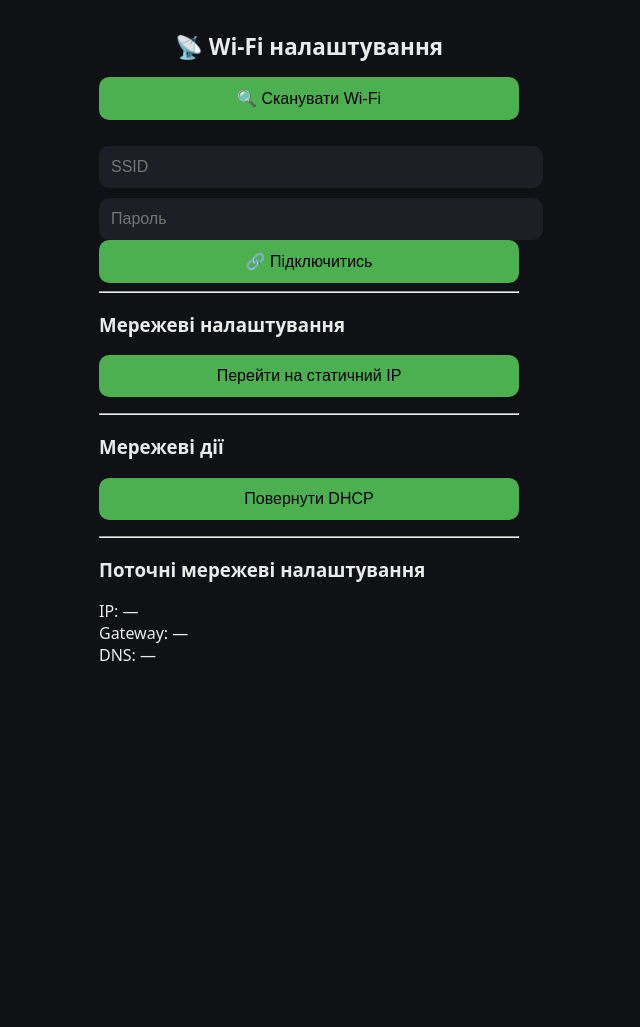
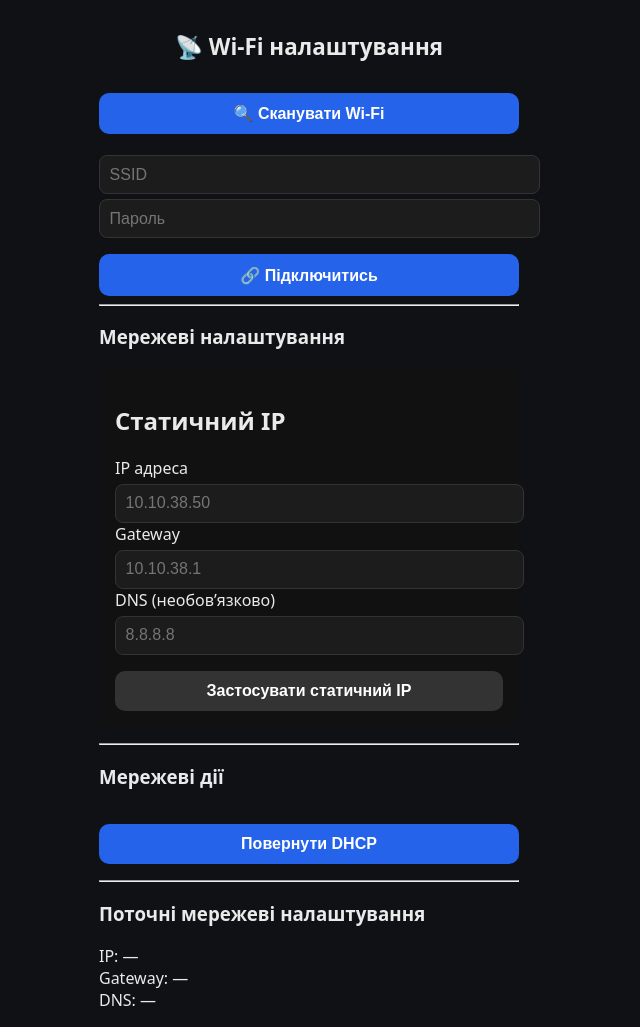
Before and after one commit to igorspringer/wifi-setup, a Flask app: page / in a window 1280 px wide. Shown: the whole page, without its empty margins (331-971 px from the left). Before the commit the page ends 661 px from the top, so only its background shows below. Run offline with Flask 3, Linux system fonts and the light colour scheme; data that the repository does not hold is empty.

Commit message:
Form for static-ip

```diff
--- a/app.py
+++ b/app.py
@@ -1,7 +1,51 @@
 from flask import Flask, render_template, jsonify, request
 import subprocess
+import threading
+import time
+import ipaddress
 
 app = Flask(__name__)
+
+ROLLBACK_TIMEOUT = 60
+rollback_timer = None
+
+def set_static_ip(ip, gateway, dns):
+    subprocess.run([
+        "nmcli", "con", "mod", "netplan-wlan0",
+        "ipv4.method", "manual",
+        "ipv4.addresses", f"{ip}/24",
+        "ipv4.gateway", gateway,
+        "ipv4.dns", dns
+    ], check=True)
+
+    subprocess.run(["nmcli", "con", "up", "netplan-wlan0"], check=True)
+
+def rollback_to_dhcp():
+    subprocess.run([
+        "nmcli", "con", "mod", "netplan-wlan0",
+        "ipv4.method", "auto"
+    ])
+    subprocess.run(["nmcli", "con", "up", "netplan-wlan0"])
+
+def start_rollback_timer():
+    global rollback_timer
+
+    if rollback_timer:
+        rollback_timer.cancel()
+
+    rollback_timer = threading.Timer(ROLLBACK_TIMEOUT, rollback_to_dhcp)
+    rollback_timer.start()
+
+def get_active_wifi_connection():
+    r = subprocess.check_output(
+        ["nmcli", "-t", "-f", "NAME,DEVICE", "con", "show", "--active"],
+        text=True
+    )
+    for line in r.splitlines():
+        name, dev = line.split(":")
+        if dev == "wlan0":
+            return name
+    raise RuntimeError("Active Wi-Fi connection not found")
 
 @app.route("/")
 def index():
@@ -62,46 +106,52 @@ def connect():
 
     return f"Підключено до {ssid}"
 
-@app.route("/set_static_ip", methods=["POST"])
+@app.route("/set-static-ip", methods=["POST"])
 def set_static_ip():
+    data = request.get_json(force=True)
+
+    ip = data.get("ip")
+    gateway = data.get("gateway")
+    dns = data.get("dns")
+
+    # 🔐 базова валідація
     try:
-        # визначаємо активне Wi-Fi підключення
-        con = subprocess.check_output(
-            ["nmcli", "-t", "-f", "NAME,DEVICE", "con", "show", "--active"],
-            text=True
-        )
+        ipaddress.ip_address(ip)
+        ipaddress.ip_address(gateway)
+        if dns:
+            ipaddress.ip_address(dns)
+    except ValueError:
+        return jsonify(error="Invalid IP format"), 400
 
-        wifi_con = None
-        for line in con.splitlines():
-            name, dev = line.split(":")
-            if dev == "wlan0":
-                wifi_con = name
-                break
+    try:
+        conn = get_active_wifi_connection()
 
-        if not wifi_con:
-            return {"message": "Активне Wi-Fi підключення не знайдено"}, 400
-
-        # ⚠️ ЗАДАЙ СВОЇ ПАРАМЕТРИ
-        STATIC_IP = "10.10.38.50/24"
-        GATEWAY = "10.10.38.1"
-        DNS = "8.8.8.8 1.1.1.1"
-
+        # 1️⃣ встановлюємо static IP
         subprocess.run(
-            ["nmcli", "con", "mod", wifi_con,
-             "ipv4.method", "manual",
-             "ipv4.addresses", STATIC_IP,
-             "ipv4.gateway", GATEWAY,
-             "ipv4.dns", DNS],
+            [
+                "nmcli", "con", "mod", conn,
+                "ipv4.method", "manual",
+                "ipv4.addresses", f"{ip}/24",
+                "ipv4.gateway", gateway,
+                "ipv4.dns", dns or ""
+            ],
             check=True
         )
 
-        subprocess.run(["nmcli", "con", "down", wifi_con], check=True)
-        subprocess.run(["nmcli", "con", "up", wifi_con], check=True)
+        # 2️⃣ застосовуємо
+        subprocess.run(
+            ["nmcli", "con", "down", conn],
+            check=True
+        )
+        subprocess.run(
+            ["nmcli", "con", "up", conn],
+            check=True
+        )
 
-        return {"message": f"Статичний IP {STATIC_IP} застосовано"}
+        return jsonify(message="Статичний IP застосовано"), 200
 
     except Exception as e:
-        return {"message": f"Помилка: {e}"}, 500
+        return jsonify(error=str(e)), 500
 
 @app.route("/set_dhcp", methods=["POST"])
 def set_dhcp():
--- a/static/style.css
+++ b/static/style.css
@@ -88,3 +88,45 @@ input {
   color: var(--text);
   font-size: 1rem;
 }
+
+.card {
+  background: #111;
+  padding: 1rem;
+  border-radius: 12px;
+  margin-bottom: 1rem;
+}
+
+input {
+  width: 100%;
+  padding: 0.6rem;
+  margin-top: 0.3rem;
+  background: #1c1c1c;
+  border: 1px solid #333;
+  color: #fff;
+  border-radius: 8px;
+}
+
+button {
+  margin-top: 1rem;
+  width: 100%;
+  padding: 0.7rem;
+  background: #2563eb;
+  color: white;
+  border: none;
+  border-radius: 10px;
+  font-weight: bold;
+}
+
+button:disabled {
+  background: #333;
+  cursor: not-allowed;
+}
+
+.error {
+  color: #f87171;
+  margin-top: 0.5rem;
+}
+
+.hidden {
+  display: none;
+}
--- a/templates/index.html
+++ b/templates/index.html
@@ -21,11 +21,48 @@
 
     <h3>Мережеві налаштування</h3>
 
-    <button id="static-ip-btn">
-      Перейти на статичний IP
-    </button>
+    <section class="card">
+      <h2>Статичний IP</h2>
 
-    <p id="static-ip-status"></p>
+      <form id="static-ip-form">
+        <label>
+          IP адреса
+          <input
+            type="text"
+            id="ip"
+            placeholder="10.10.38.50"
+            required
+          />
+        </label>
+
+        <label>
+          Gateway
+          <input
+            type="text"
+            id="gateway"
+            placeholder="10.10.38.1"
+            required
+          />
+        </label>
+
+        <label>
+          DNS (необовʼязково)
+          <input
+            type="text"
+            id="dns"
+            placeholder="8.8.8.8"
+          />
+        </label>
+
+        <button type="submit" id="apply-static-ip" disabled>
+          Застосувати статичний IP
+        </button>
+      </form>
+
+      <p id="ip-error" class="error hidden"></p>
+    </section>
+
+    <p id="net-status"></p>
 
     <hr>
 
@@ -100,11 +137,76 @@
 </script>
 
 <script>
-document.getElementById("static-ip-btn").onclick = async () => {
-  const res = await fetch("/set_static_ip", { method: "POST" });
-  const data = await res.json();
-  document.getElementById("static-ip-status").innerText = data.message;
-};
+const ipInput = document.getElementById("ip");
+const gatewayInput = document.getElementById("gateway");
+const dnsInput = document.getElementById("dns");
+const button = document.getElementById("apply-static-ip");
+const error = document.getElementById("ip-error");
+
+function isValidIP(ip) {
+  const regex =
+    /^(25[0-5]|2[0-4]\d|1\d\d|[1-9]?\d)(\.(25[0-5]|2[0-4]\d|1\d\d|[1-9]?\d)){3}$/;
+  return regex.test(ip);
+}
+
+function validateForm() {
+  error.classList.add("hidden");
+  error.textContent = "";
+
+  if (!isValidIP(ipInput.value)) {
+    error.textContent = "Невірний IP адрес";
+  } else if (!isValidIP(gatewayInput.value)) {
+    error.textContent = "Невірний Gateway";
+  } else if (dnsInput.value && !isValidIP(dnsInput.value)) {
+    error.textContent = "Невірний DNS";
+  }
+
+  if (error.textContent) {
+    error.classList.remove("hidden");
+    button.disabled = true;
+    return;
+  }
+
+  button.disabled = false;
+}
+
+[ipInput, gatewayInput, dnsInput].forEach(input =>
+  input.addEventListener("input", validateForm)
+);
+
+document
+  .getElementById("static-ip-form")
+  .addEventListener("submit", async e => {
+    e.preventDefault();
+
+    const payload = {
+      ip: ipInput.value,
+      gateway: gatewayInput.value,
+      dns: dnsInput.value || "8.8.8.8"
+    };
+
+    console.log("STATIC IP PAYLOAD:", payload);
+
+    document.getElementById("net-status").innerText =
+      "Застосування статичного IP...";
+
+    try {
+      const res = await fetch("/set-static-ip", {
+        method: "POST",
+        headers: { "Content-Type": "application/json" },
+        body: JSON.stringify(payload)
+      });
+
+      const data = await res.json();
+
+      document.getElementById("net-status").innerText =
+        data.message || data.error;
+
+    } catch (err) {
+      document.getElementById("net-status").innerText =
+        "Помилка зʼєднання з сервером";
+    }
+  });
 </script>
 
 <script>
```
